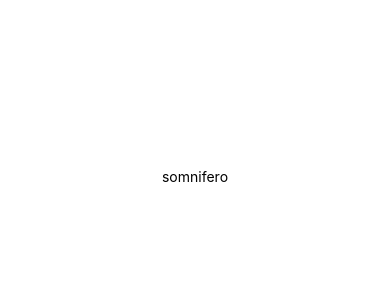
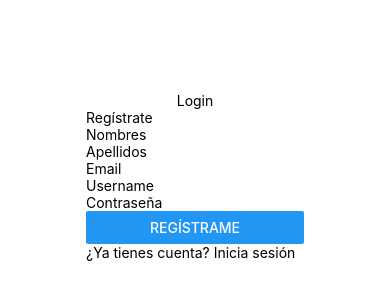
Before and after one commit to olwpad/Ibarber-mobile, a React Native app: screen / in a window 390 px wide. Shown: the part 246-546 px from the top of the page. Built offline with nearby package versions, Linux system fonts and the light colour scheme.

Commit message:
se agregó componente registrar

```diff
--- a/App.js
+++ b/App.js
@@ -1,11 +1,12 @@
 import { StatusBar } from 'expo-status-bar';
 import { StyleSheet, Text, View } from 'react-native';
-
+import Registrar from './components/Registrar';
 export default function App() {
   return (
     <View style={styles.container}>
-      <Text>somnifero
+      <Text>Login
       </Text>
+      <Registrar/>
       <StatusBar style="auto" />
     </View>
   );
--- /dev/null
+++ b/components/Registrar.js
@@ -0,0 +1,52 @@
+import React, { useState } from 'react';
+import { View, Text, TextInput, Button } from 'react-native';
+
+function Registrar() {
+  const [nombres, setNombres] = useState('');
+  const [apellidos, setApellidos] = useState('');
+  const [usuario, setUsuario] = useState('');
+  const [password, setPassword] = useState('');
+  const [email, setEmail] = useState('');
+
+  const manejador = async () => {
+  }
+
+  return (
+    <View>
+      <Text>Regístrate</Text>
+      <TextInput
+        placeholder="Nombres"
+        value={nombres}
+        onChangeText={(text) => setNombres(text)}
+      />
+      <TextInput
+        placeholder="Apellidos"
+        value={apellidos}
+        onChangeText={(text) => setApellidos(text)}
+      />
+      <TextInput
+        placeholder="Email"
+        value={email}
+        onChangeText={(text) => setEmail(text)}
+      />
+      <TextInput
+        placeholder="Username"
+        value={usuario}
+        onChangeText={(text) => setUsuario(text)}
+      />
+      <TextInput
+        placeholder="Contraseña"
+        secureTextEntry
+        value={password}
+        onChangeText={(text) => setPassword(text)}
+      />
+      <Button title="Regístrame" onPress={manejador} />
+      <Text>
+        ¿Ya tienes cuenta?{' '}
+        <Text onPress={() => console.log('Navegar a Login')}>Inicia sesión</Text>
+      </Text>
+    </View>
+  );
+}
+
+export default Registrar;
```
